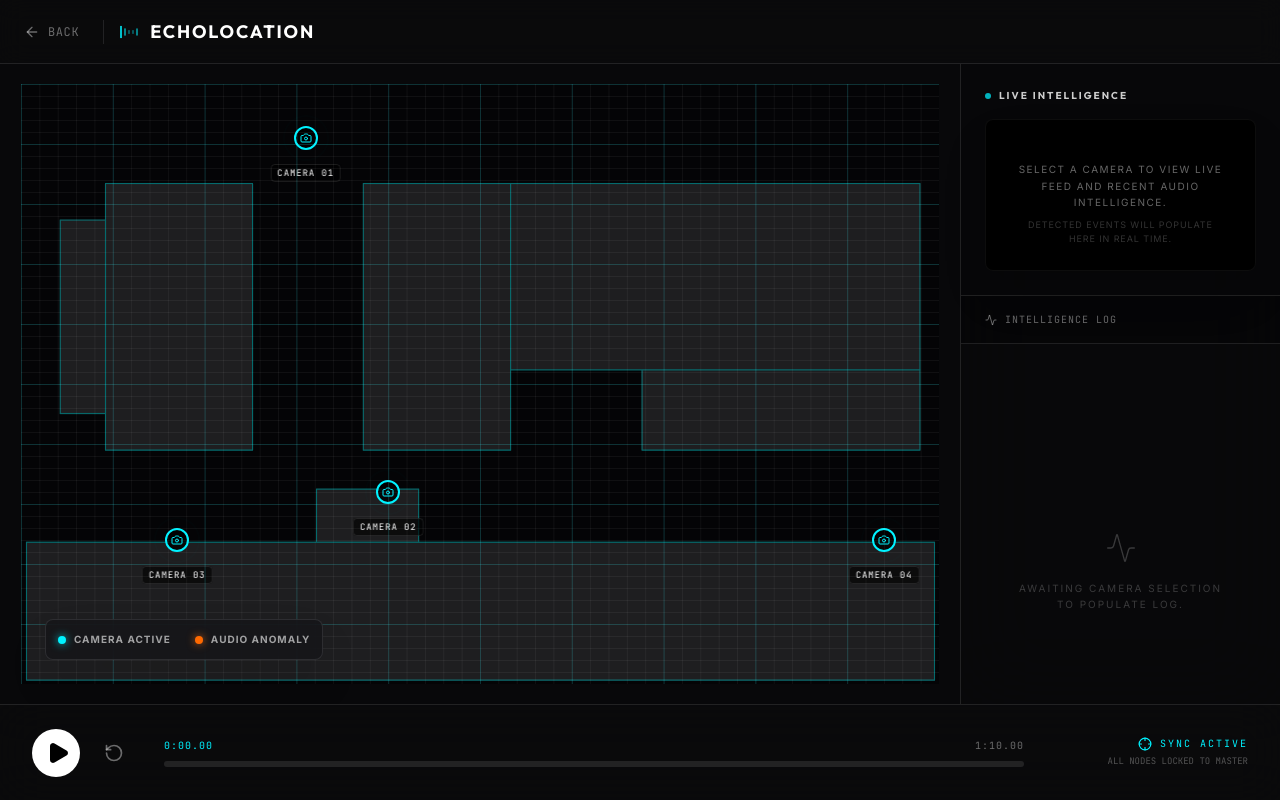
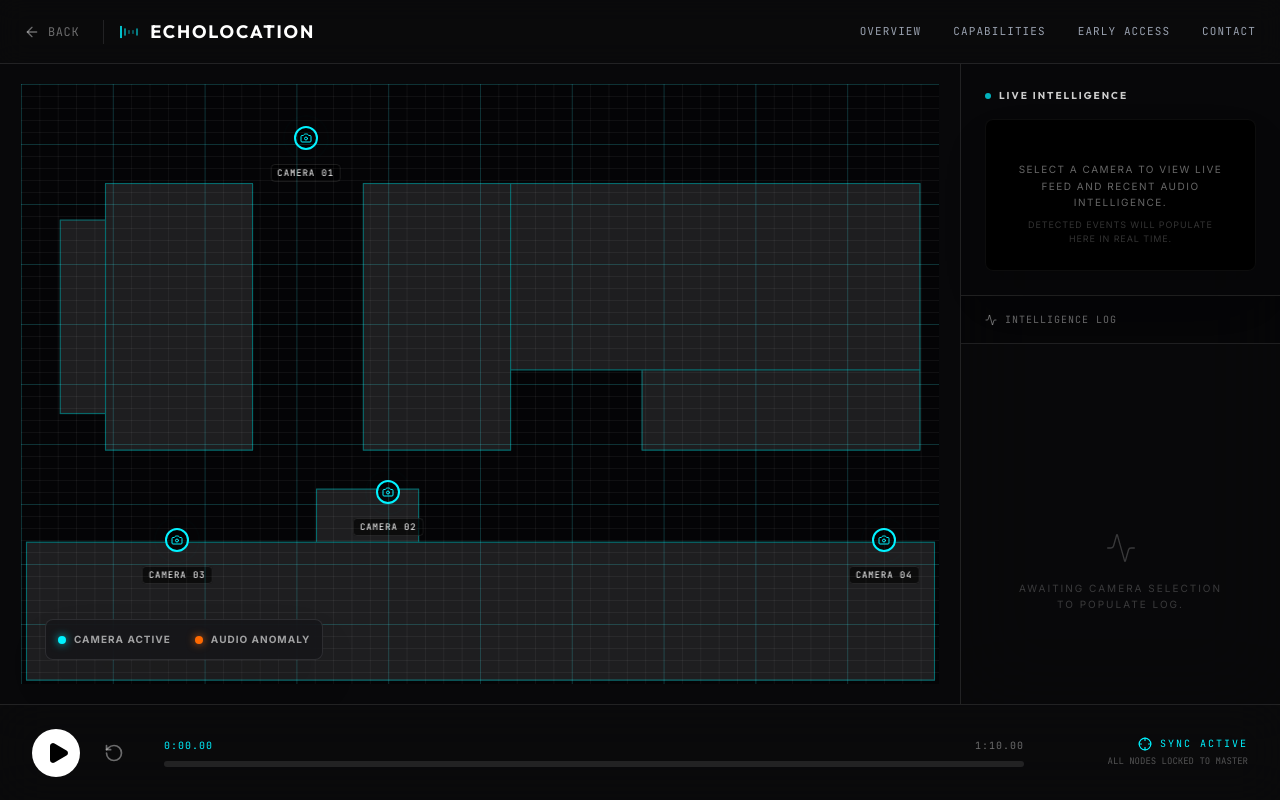
Before and after one commit to Yerazikk/EchoLocation, a React (Vite) app: page /demo in a window 1280 px wide. Built offline with nearby package versions, Linux system fonts and the light colour scheme.

Commit message:
Add site nav links to demo header

```diff
--- a/src/pages/DemoPage.tsx
+++ b/src/pages/DemoPage.tsx
@@ -264,7 +264,24 @@ export const DemoPage = () => {
             <h1 className="font-display font-bold tracking-widest text-lg uppercase">Echolocation</h1>
           </div>
         </div>
-
+        <div className="hidden md:flex items-center gap-8">
+          {[
+            { name: 'Overview', path: '/#overview' },
+            { name: 'Capabilities', path: '/#capabilities' },
+            { name: 'Early Access', path: '/mvp' },
+            { name: 'Contact', path: '/#contact' },
+          ].map((item) => (
+            item.path.startsWith('/#') ? (
+              <a key={item.name} href={item.path} className="font-mono text-[11px] uppercase tracking-widest text-gray-400 hover:text-tactical-cyan transition-colors">
+                {item.name}
+              </a>
+            ) : (
+              <Link key={item.name} to={item.path} className="font-mono text-[11px] uppercase tracking-widest text-gray-400 hover:text-tactical-cyan transition-colors">
+                {item.name}
+              </Link>
+            )
+          ))}
+        </div>
       </header>
 
       <div className="flex-1 flex overflow-hidden">
```
